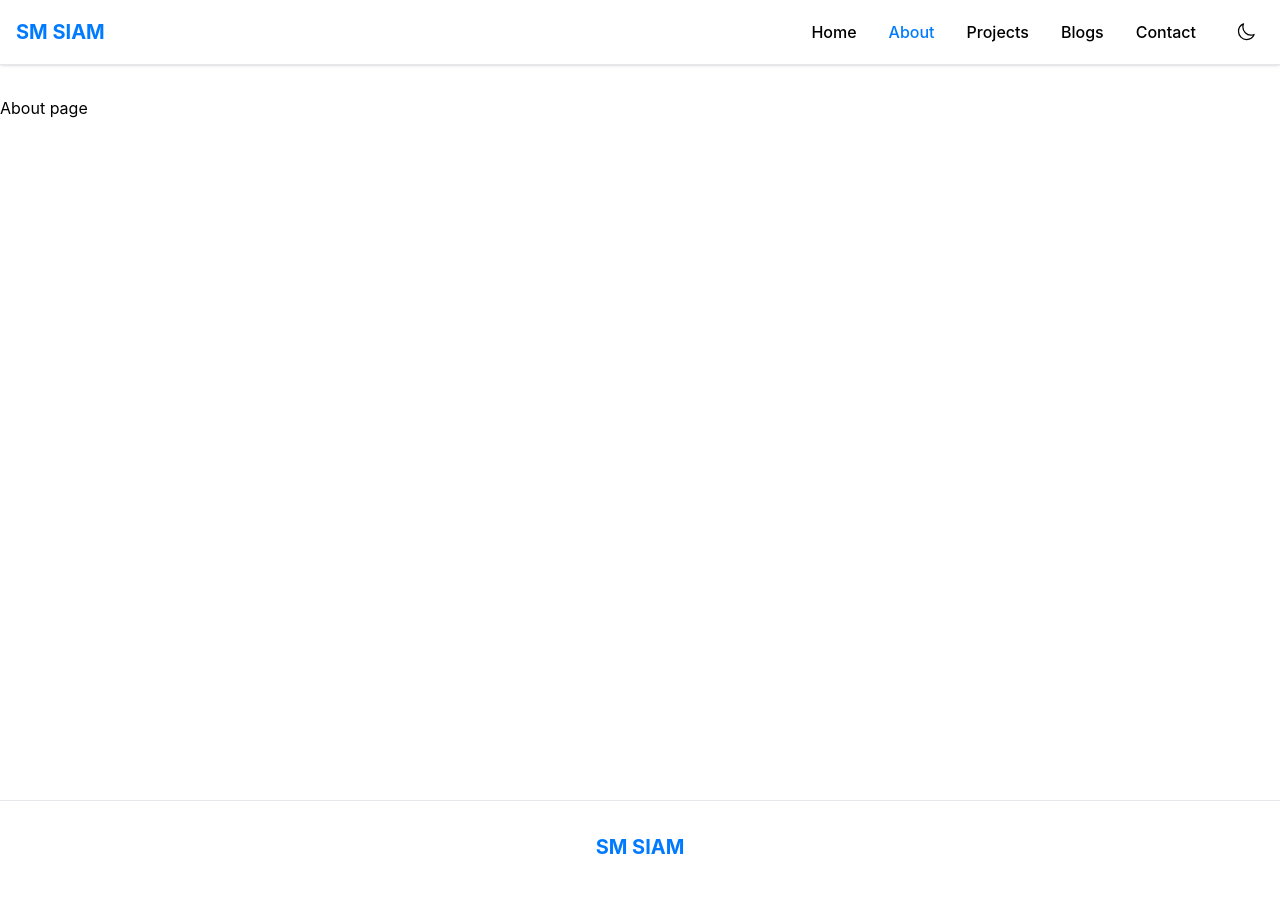
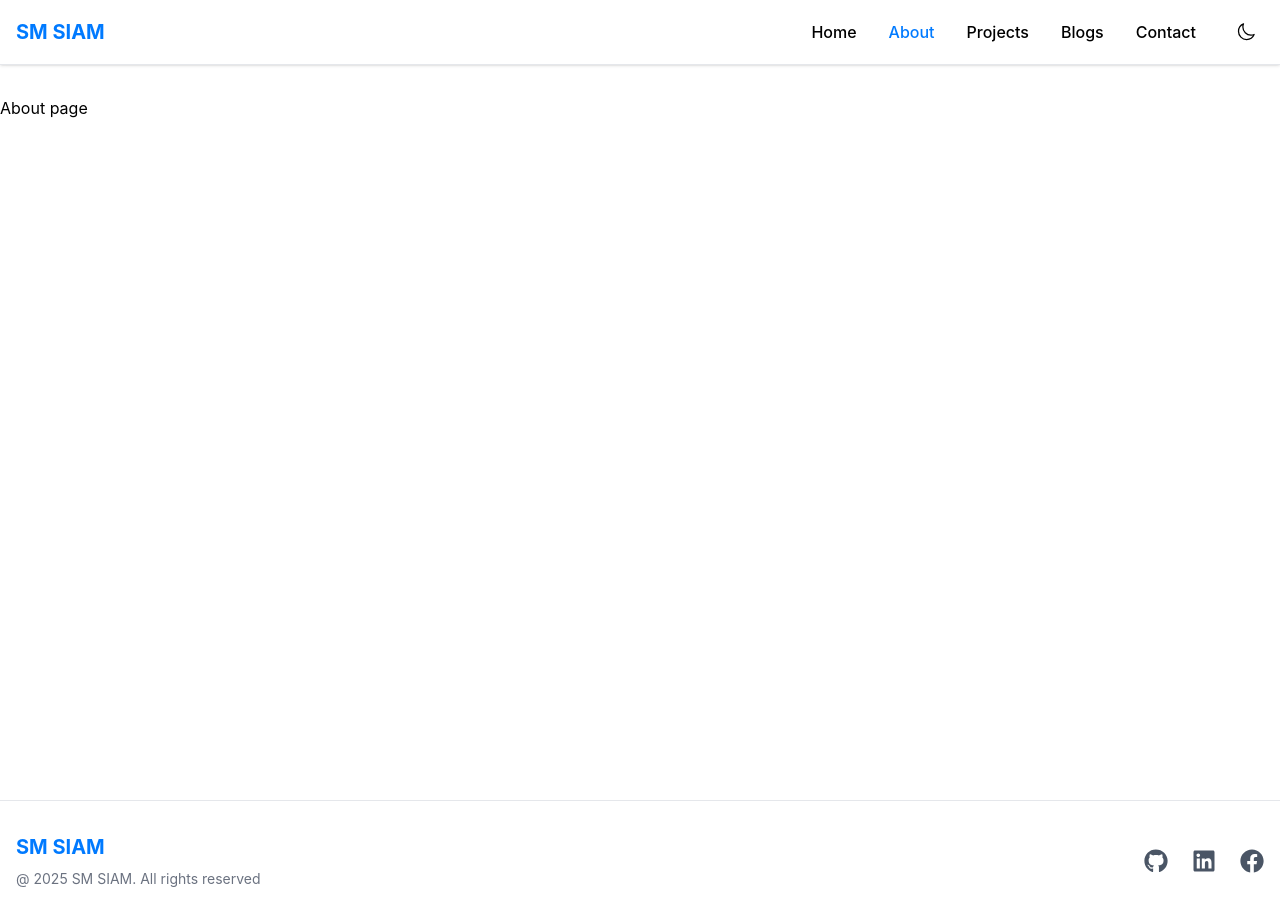
Before and after one commit to siam114/portfolio-website-nextjs, a Next.js app: page /about in a window 1280 px wide. Before the commit the page ends 893 px from the top, so only its background shows below. Built offline with nearby package versions, Linux system fonts and the light colour scheme.

Commit message:
complete footer section

```diff
--- a/src/app/components/Footer.tsx
+++ b/src/app/components/Footer.tsx
@@ -1,16 +1,45 @@
 import Link from "next/link";
 import React from "react";
+import { FaFacebook, FaGithub, FaLinkedin } from "react-icons/fa";
 
 const Footer = () => {
   return (
     <footer className="bg-white dark:bg-dark border-t border-gray-200 dark:border-gray-800">
-      <div className="container mx-auto max-w-7xl px-4 py-8">
-        <div className="flex flex-col md:flex-row justify-center items-center">
+      <div className="container max-w-7xl mx-auto px-4 py-8">
+        <div className="flex flex-col md:flex-row justify-between items-center">
           <div className="mb-4 md:mb-0">
             <Link href="/" className="text-xl font-bold text-primary">
               SM SIAM
             </Link>
+            <p className="text-sm text-secondary mt-2">@ {new Date().getFullYear()} SM SIAM. All rights reserved</p>
           </div>
+
+
+        <div className="flex space-x-6">
+          <Link
+            href="https://github.com/siam114"
+            target="_blank"
+            className="text-2xl text-gray-600 hover:text-primary dark:text-gray-300 transition-colors duration-300"
+          >
+            <FaGithub />
+          </Link>
+
+          <Link
+            href="https://www.linkedin.com/in/sm-siam598"
+            target="_blank"
+            className="text-2xl text-gray-600 hover:text-primary dark:text-gray-300 transition-colors duration-300"
+          >
+            <FaLinkedin />
+          </Link>
+
+          <Link
+            href="https://www.facebook.com/sumsuzzaman.siam"
+            target="_blank"
+            className="text-2xl text-gray-600 hover:text-primary dark:text-gray-300 transition-colors duration-300"
+          >
+            <FaFacebook />
+          </Link>
+        </div>
         </div>
       </div>
     </footer>
```
